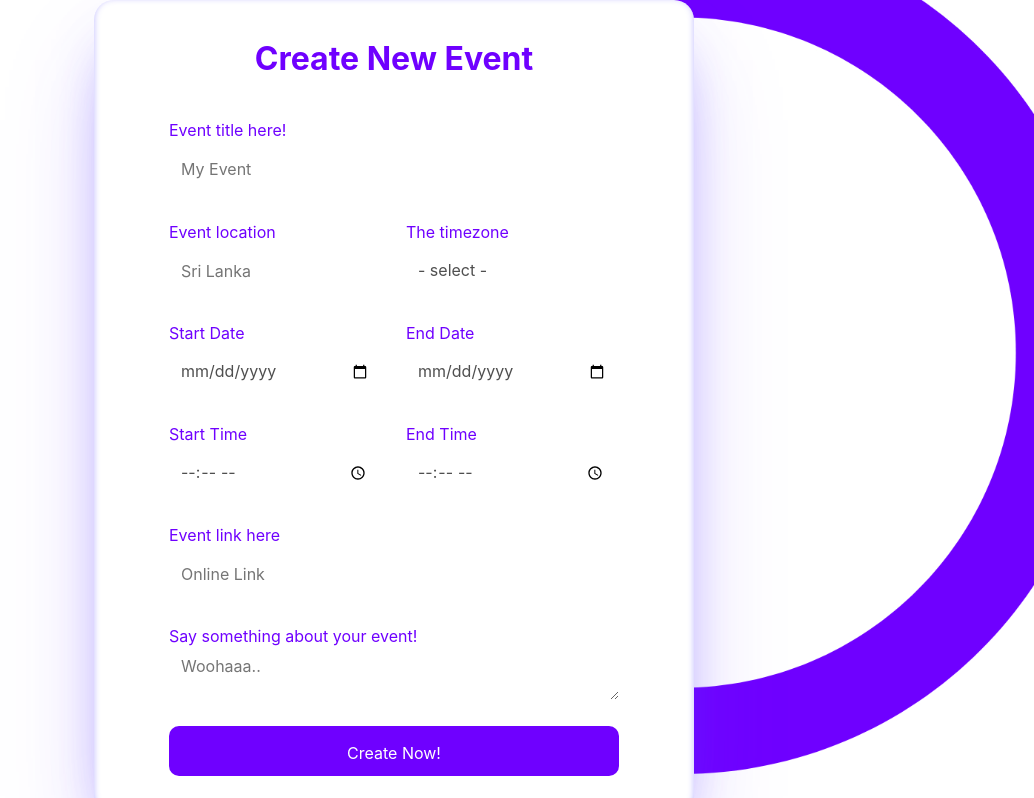
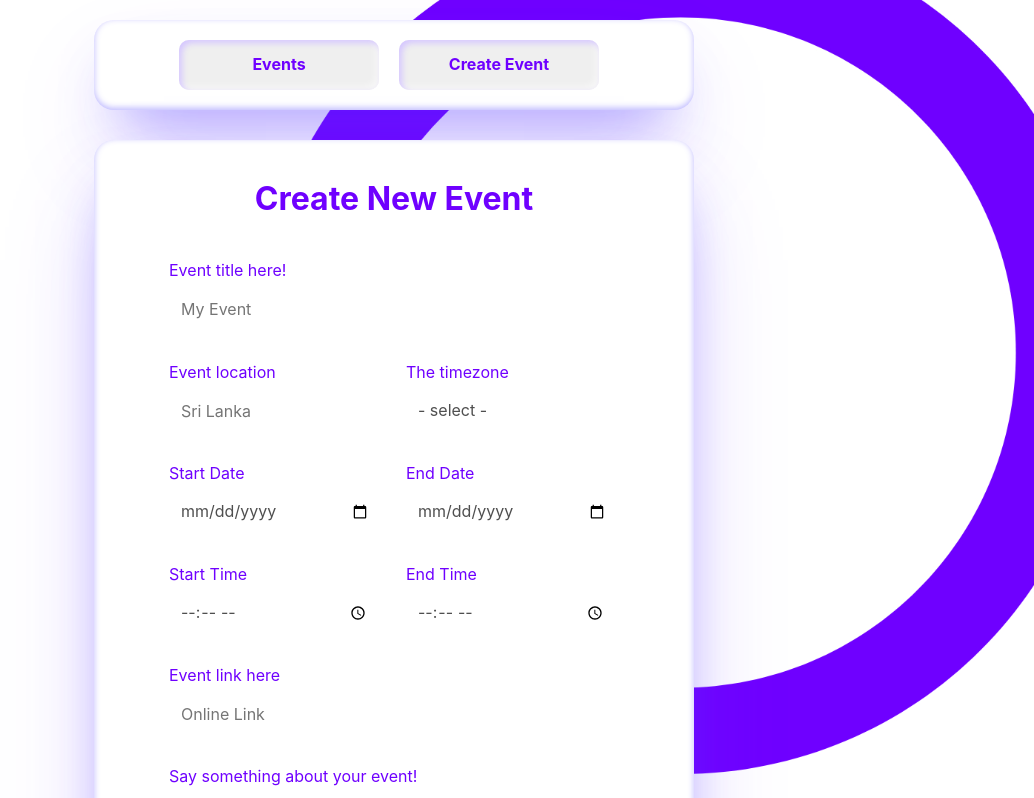
Before and after one commit to Thilina-Pathirage/event_hornbill, a React (Create React App) app: page / in a window 1280 px wide. Shown: the top 798 px of the page, without its empty margins (246-1280 px from the left). Built offline with nearby package versions, Linux system fonts and the light colour scheme.

Commit message:
delete fixed

```diff
--- a/src/App.js
+++ b/src/App.js
@@ -2,9 +2,12 @@ import './App.css';
 import Events from './Components/Pages/Events';
 import { BrowserRouter as Router, Redirect, Route, Switch } from 'react-router-dom';
 import CreateNewEvent from './Components/Pages/CreateEventPage';
+import Navbar from './Components/Elements/Navbar';
+
 function App() {
   return (
     <Router>
+      <Navbar/>
     <main>
     <Switch>
     <Route path={"/"} exact>
@@ -19,6 +22,7 @@ function App() {
     </Switch>
     </main>
   </Router>
+
   );
 }
 export default App;
--- /dev/null
+++ b/src/Components/Elements/Navbar.css
@@ -0,0 +1,37 @@
+.nav-button {
+    transition: 0.5s !important;
+    box-shadow: rgb(213, 198, 255) 3px 3px 6px 0px inset, rgba(255, 255, 255, 0.5) -3px -3px 6px 1px inset;
+    border: none;
+    color: #6f00ff;
+    height: 50px;
+    margin: 10px;
+    border-radius: 10px;
+    width: 200px;
+    font-weight: bold;
+  }
+
+  .nav-button:hover {
+    background-color: #6f00ff;
+    color: white;
+    box-shadow: unset;
+  }
+
+  .nav {
+
+    z-index: 10 !important;
+    background-color: white;
+    margin-left: auto;
+    margin-right: auto;
+    margin-top: 20px;
+    width: 40vw;
+    padding: 10px;
+    border-radius: 20px;
+    box-shadow: rgba(126, 70, 255, 0.25) 0px 50px 100px -20px, rgba(69, 48, 255, 0.726) 0px 30px 60px -30px, rgba(64, 50, 255, 0.35) 0px -2px 6px 0px inset;
+    transition-duration: 0.8s;
+  }
+
+  @media only screen and (min-width: 600px) {
+    .nav {
+      width: 600px;
+    }
+  }
--- /dev/null
+++ b/src/Components/Elements/Navbar.js
@@ -0,0 +1,22 @@
+import React from 'react';
+import './Navbar.css';
+const Navbar = () => {
+
+    const Redirect = () =>{
+        window.location.href="/events";
+    }
+
+    const Redirect2 = () =>{
+        window.location.href="/";
+    }
+
+
+    return(
+        <div className="nav center">
+            <button className="nav-button" onClick={Redirect}>Events</button>
+            <button className="nav-button" onClick={Redirect2}>Create Event</button>
+        </div>
+    );
+}
+
+export default Navbar
--- a/src/Components/Pages/CreateEventPage.css
+++ b/src/Components/Pages/CreateEventPage.css
@@ -1,17 +1,8 @@
 .outer {
-    z-index: 10;
-    display: table;
-    position: absolute;
-    top: 0;
-    left: 0;
-    height: 100%;
-    width: 100%;
+    margin-bottom: 20px;
+    margin-top: 30px;
   }
 
-  .middle {
-    display: table-cell;
-    vertical-align: middle;
-  }
 
   .inner {
     background-color: white;
--- a/src/Components/Pages/CreateEventPage.js
+++ b/src/Components/Pages/CreateEventPage.js
@@ -1,8 +1,7 @@
 import './CreateEventPage.css';
 import { MDBRow, MDBCol } from 'mdb-react-ui-kit'
 import { useState } from 'react';
-import Axios from 'axios'
-
+import Axios from 'axios';
 
 const CreateNewEvent = () => {
 
@@ -71,6 +70,7 @@ const CreateNewEvent = () => {
     }
 
     return (
+
         <div className="outer">
             <div className="middle">
                 <div className="inner">
--- a/src/Components/Pages/Events.js
+++ b/src/Components/Pages/Events.js
@@ -8,7 +8,7 @@ const Events = () => {
 
 
     useEffect(() => {
-        Axios.get("http://localhost:3001/events").then(res => {
+        Axios.get("https://event-portal-thilina.herokuapp.com/events").then(res => {
             setEvents(res.data);
         }).catch(err => {
             console.log(err);
@@ -16,7 +16,11 @@ const Events = () => {
     }, []);
 
     const deleteEvent = (id) => {
-        Axios.delete(`http://localhost:3001/delete/${id}`);
+        Axios.delete(`https://event-portal-thilina.herokuapp.com/delete/${id}`).then(Redirect);
+    }
+
+    const Redirect = () =>{
+        window.location.href="/events";
     }
 
     const eventItem = events.slice(0).reverse().map((i, k) => {
```
